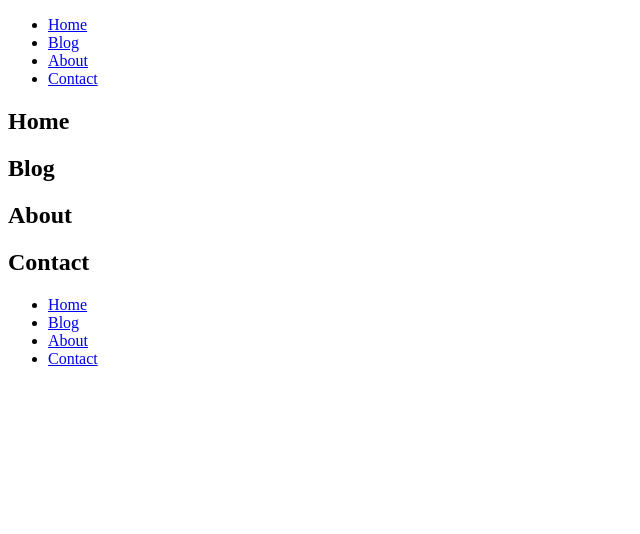
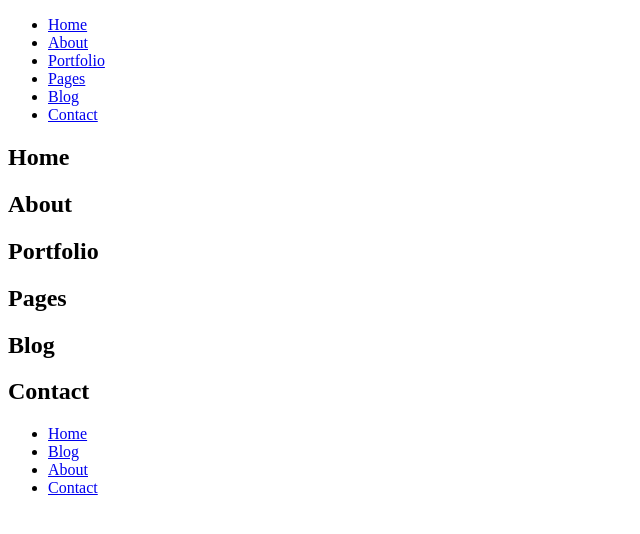
Before and after one commit to iCloudmrx/Django-website-tutorials, a Django app: template mysite/blog/templates/article/detail.html in a window 1280 px wide. Shown: the top 534 px of the page, without its empty margins (0-640 px from the left). Run offline with Django 4.2, Linux system fonts and the light colour scheme; the template is opened without the code that fills it, so the values that code supplies are empty.

Commit message:
fdf
fdfdf

```diff
--- a/mysite/blog/templates/article/detail.html
+++ b/mysite/blog/templates/article/detail.html
@@ -18,10 +18,16 @@
                     <a href="#">Home</a>
                 </li>
                 <li class="main-navigation__item">
-                    <a href="#">Blog</a>
+                    <a href="#">About</a>
                 </li>
                 <li class="main-navigation__item">
-                    <a href="#">About</a>
+                    <a href="#">Portfolio</a>
+                </li>
+                <li class="main-navigation__item">
+                    <a href="#">Pages</a>
+                </li>
+                <li class="main-navigation__item">
+                    <a href="#">Blog</a>
                 </li>
                 <li class="main-navigation__item">
                     <a href="#">Contact</a>
@@ -37,17 +43,30 @@
     </section>
     <!--/home section-->
 
+    <!--about section-->
+    <section id="about">
+        <h1>About</h1>
+    </section>
+    <!--/about section-->
+
+    <!--portfolio section-->
+    <section id="portfolio">
+        <h1>Portfolio</h1>
+    </section>
+    <!--/portfolio section-->
+
+    <!--pages section-->
+    <section id="pages">
+        <h1>Pages</h1>
+    </section>
+    <!--/pages section-->
+
     <!--blog section-->
     <section id="blog">
         <h1>Blog</h1>
     </section>
     <!--/blog section-->
 
-    <!--about section-->
-    <section id="about">
-        <h1>About</h1>
-    </section>
-    <!--/about section-->
 
     <!--contact section-->
     <section id="Contact">
```
